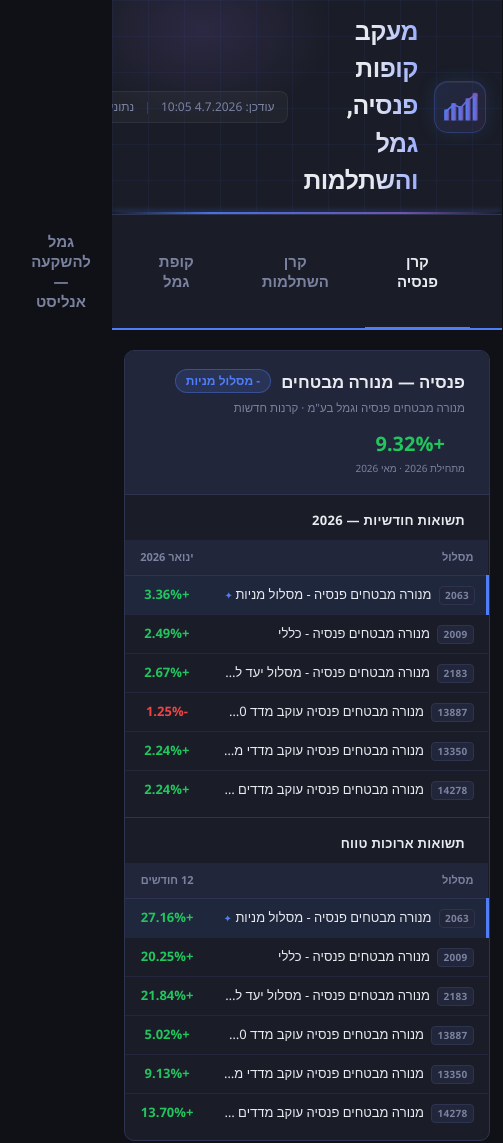
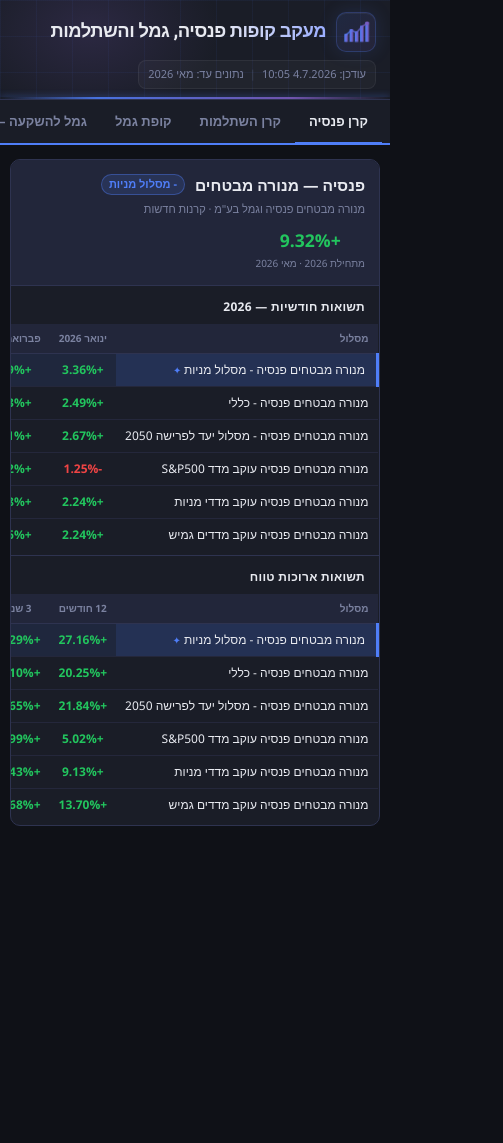
Before and after one commit to maximmaxster/pension-tracker, a plain HTML site: page index.html in a window 390 px wide. Shown: the whole page, 503 px wide, since content can reach past the window. After the commit the page ends 866 px from the top, so only its background shows below. Drawn offline with Linux system fonts and the light colour scheme.

Commit message:
mobile: responsive layout for small screens

```diff
--- a/css/style.css
+++ b/css/style.css
@@ -418,8 +418,55 @@
 
 /* ── Responsive ──────────────────────────────────── */
 @media (max-width: 700px) {
-  header { padding: 14px 16px; }
-  main   { padding: 20px 12px 40px; }
-  .fund-header { flex-direction: column; align-items: flex-start; }
-  .fund-header-stats { flex-wrap: wrap; gap: 16px; }
+  /* Header */
+  header { padding: 12px 14px 10px; }
+  .header-inner { flex-wrap: wrap; gap: 8px; }
+  .header-brand { gap: 10px; }
+  .header-icon { width: 40px; height: 40px; border-radius: 10px; }
+  .header-icon svg { width: 28px; height: 26px; }
+  header h1 { font-size: 1.15rem; }
+  .header-tagline { display: none; }
+  .meta-bar { font-size: 11px; padding: 5px 9px; gap: 6px; }
+
+  /* Tabs */
+  .tabs { padding: 0 8px; gap: 0; overflow-x: auto; scrollbar-width: none; }
+  .tabs::-webkit-scrollbar { display: none; }
+  .tab { font-size: 13px; padding: 12px 14px; white-space: nowrap; flex-shrink: 0; }
+
+  /* Main */
+  main { padding: 14px 10px 40px; gap: 28px; }
+
+  /* Fund card header */
+  .fund-header { flex-direction: column; align-items: flex-start; padding: 14px 14px; gap: 10px; }
+  .fund-header-stats { flex-wrap: wrap; gap: 14px; }
+  .fund-title h2 { font-size: 0.97rem; }
+  .fund-sub { font-size: 11px; }
+  .stat-box .stat-val { font-size: 1.1rem; }
+  .section-label { padding: 12px 14px 8px; font-size: 12px; }
+
+  /* Tables — sticky first column + compact */
+  .table-wrap { padding-bottom: 4px; }
+  table { font-size: 12px; }
+  thead th { font-size: 10px; padding: 7px 9px; }
+  tbody td { padding: 7px 9px; }
+
+  /* נעצרים שם עמודת המסלול */
+  tbody td:first-child,
+  thead th:first-child {
+    position: sticky;
+    right: 0;
+    background: var(--surface);
+    z-index: 1;
+    max-width: 130px;
+    min-width: 90px;
+  }
+  thead th:first-child { background: var(--surface2); }
+  tbody tr:hover td:first-child { background: var(--surface2); }
+  tr.user-track td:first-child { background: rgba(79,126,248,0.12); }
+
+  /* fund-code badge — מוסתר במובייל */
+  .fund-code { display: none; }
+
+  /* user-track-badge — מוסתר אם ארוך */
+  .user-track-badge { font-size: 11px; padding: 1px 7px; }
 }
```
